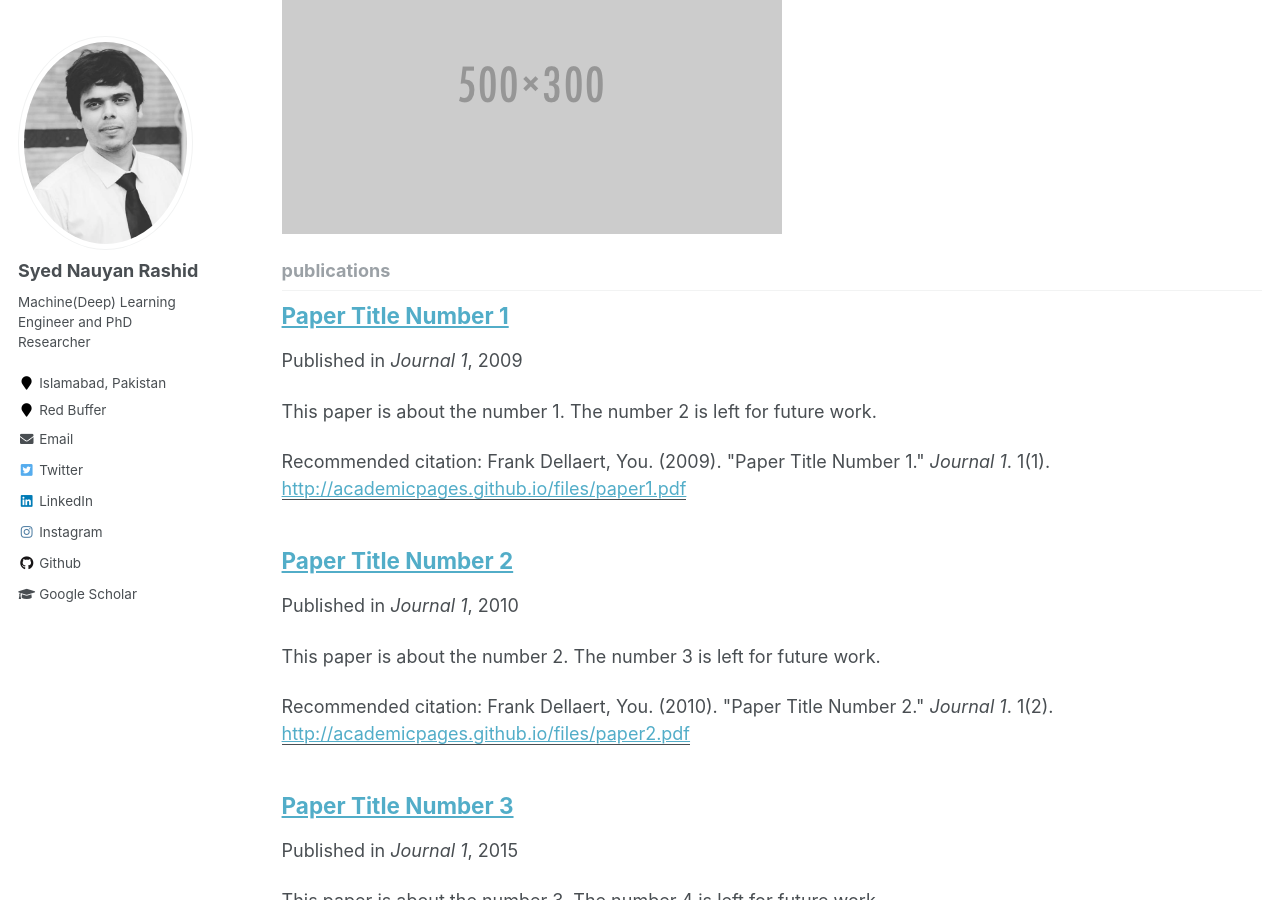
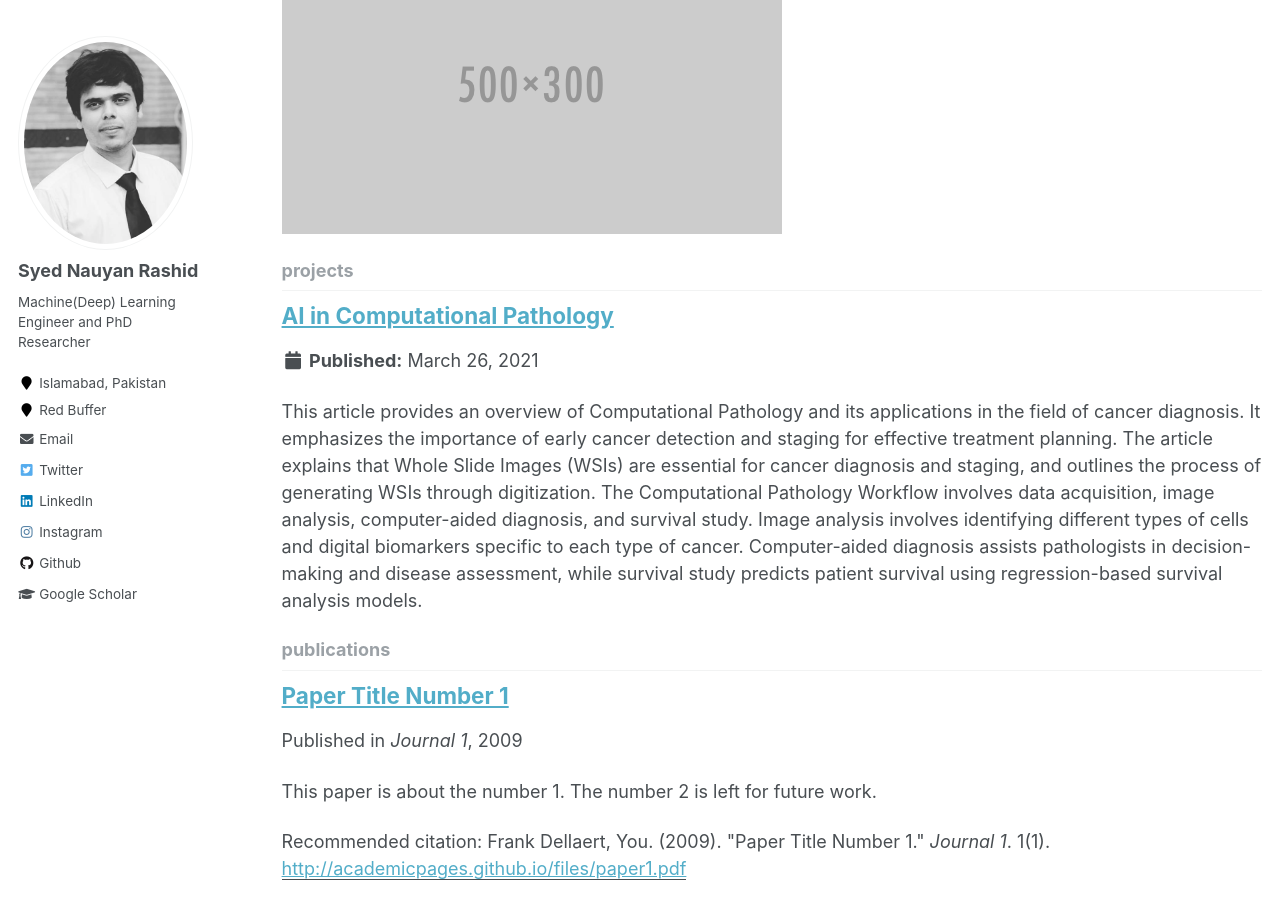
Before and after one commit to nauyan/nauyan.github.io, a Jekyll site: the page built from _pages/collection-archive.html, in a window 1280 px wide and 900 px high, scrolled down 870 px. Built offline with Jekyll 4.4.1, drawn with Linux system fonts in a browser that asks for light colours.

Commit message:
adding projectss

```diff
--- a/_config.yml
+++ b/_config.yml
@@ -196,6 +196,9 @@ collections:
   talks:
     output: true
     permalink: /:collection/:path/
+  projects:
+    output: true
+    permalink: /:collection/:path/
 
 
 # Defaults
--- a/_data/navigation.yml
+++ b/_data/navigation.yml
@@ -19,7 +19,7 @@ main:
     url: /medium-articles/
 
   - title: "Projects"
-    url: /year-archive/
+    url: /projects/
 
   #- title: "CV"
   #  url: /cv/
--- /dev/null
+++ b/_projects/2021-03-26-AI-in-Computational-Pathology.md
@@ -0,0 +1,15 @@
+---
+title: "AI in Computational Pathology"
+date:   2021-03-26
+permalink: /AI-in-Computational-Pathology/
+tags:
+  - Machine Learning
+  - Computer Vision
+  - Deep Learning
+  - Bio-Medical Imaging
+  - Computational Pathology
+---
+
+This article provides an overview of Computational Pathology and its applications in the field of cancer diagnosis. It emphasizes the importance of early cancer detection and staging for effective treatment planning. The article explains that Whole Slide Images (WSIs) are essential for cancer diagnosis and staging, and outlines the process of generating WSIs through digitization. The Computational Pathology Workflow involves data acquisition, image analysis, computer-aided diagnosis, and survival study. Image analysis involves identifying different types of cells and digital biomarkers specific to each type of cancer. Computer-aided diagnosis assists pathologists in decision-making and disease assessment, while survival study predicts patient survival using regression-based survival analysis models.
+
+Article Link : [Here](https://medium.com/red-buffer/ai-in-computational-pathology-d05d8f9f3c03)
```
Also changed, not shown: _pages/projects.html (added, +19 -0 lines).
